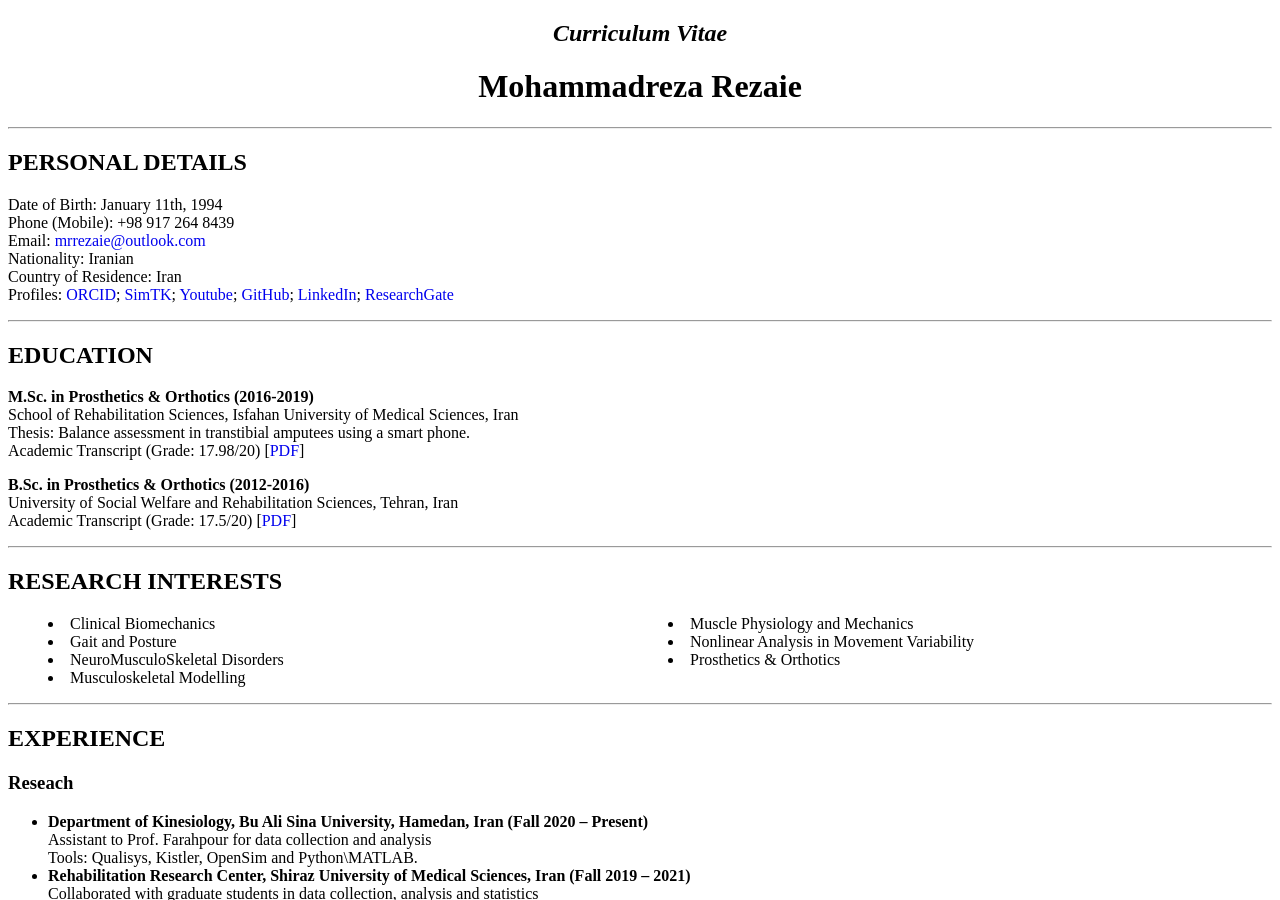
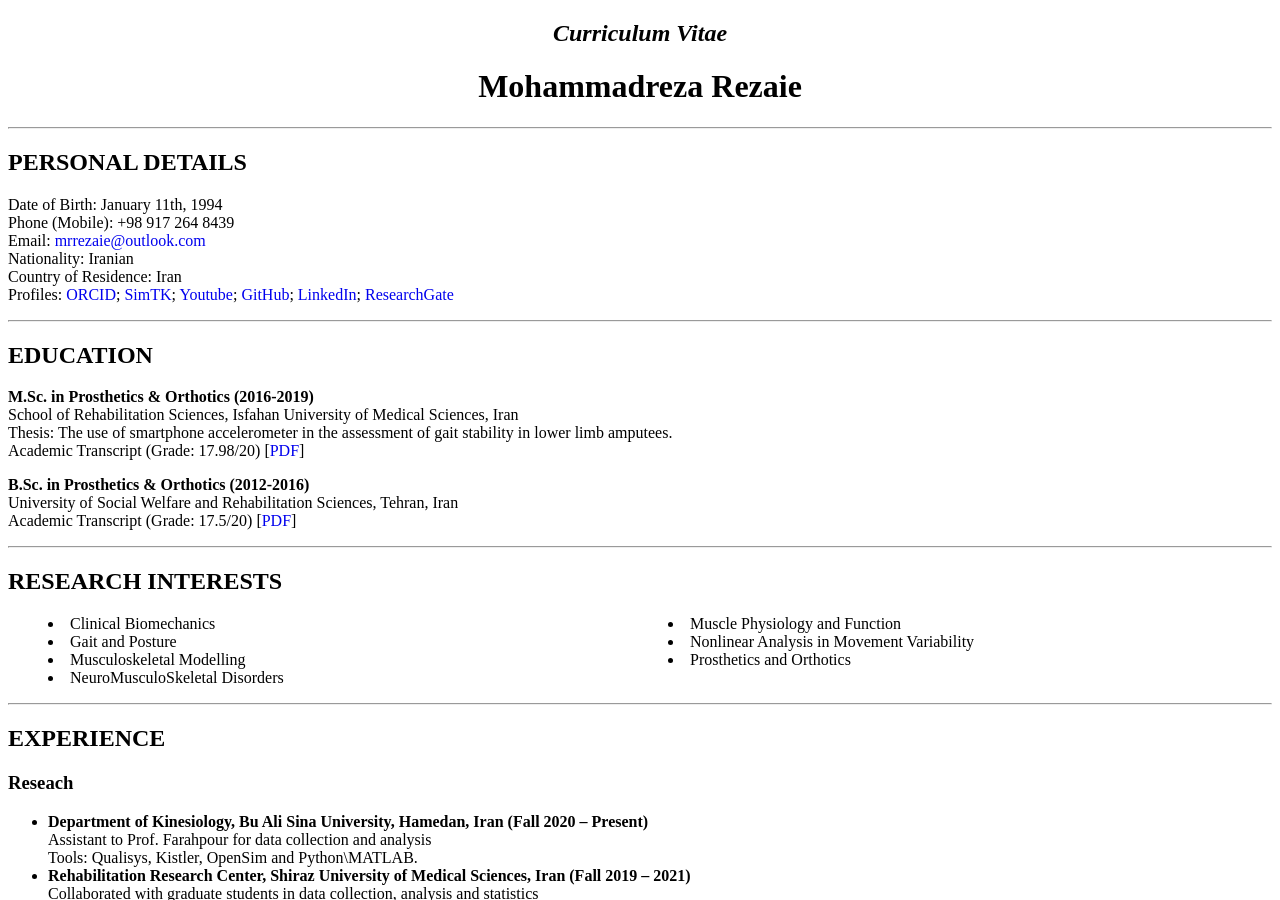
Before and after one commit to mrrezaie/mrrezaie.github.io, a Jekyll site: the page cv.html, which Jekyll copies as it is, in a window 1280 px wide and 900 px high. Built offline with Jekyll 4.4.1, drawn with Linux system fonts in a browser that asks for light colours.

Commit message:
Update cv.html

```diff
--- a/cv.html
+++ b/cv.html
@@ -43,7 +43,7 @@
 <h2> <b>EDUCATION</b> </h2>
 <p> <b>M.Sc. in Prosthetics & Orthotics (2016-2019)</b>
 	<br>School of Rehabilitation Sciences, Isfahan University of Medical Sciences, Iran
-	<br>Thesis: Balance assessment in transtibial amputees using a smart phone.
+	<br>Thesis: The use of smartphone accelerometer in the assessment of gait stability in lower limb amputees.
 	<br>Academic Transcript (Grade: 17.98/20) [<a href="about/files/MSc_EN.pdf" target="_blank" rel="noopener noreferrer">PDF</a>]</p>
 <p> <b>B.Sc. in Prosthetics & Orthotics (2012-2016)</b>
 	<br>University of Social Welfare and Rehabilitation Sciences, Tehran, Iran
@@ -55,11 +55,11 @@
 <ul id='ul'>
 	<li>Clinical Biomechanics</li>
 	<li>Gait and Posture</li>
+	<li>Musculoskeletal Modelling</li>
 	<li>NeuroMusculoSkeletal Disorders</li>
-	<li>Musculoskeletal Modelling</li>
-	<li>Muscle Physiology and Mechanics</li>
+	<li>Muscle Physiology and Function</li>
 	<li>Nonlinear Analysis in Movement Variability</li>
-	<li>Prosthetics & Orthotics</li> </ul>
+	<li>Prosthetics and Orthotics</li> </ul>
 <hr>
 
 
```
